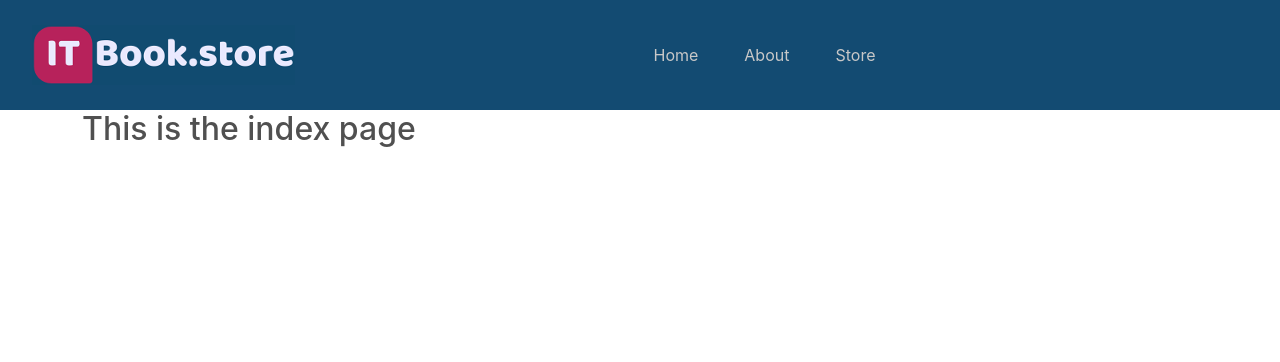
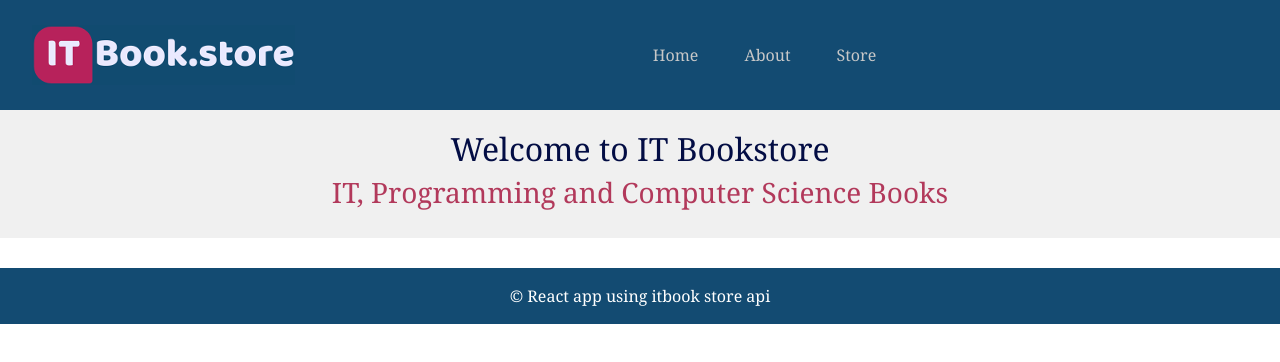
Before and after one commit to ernestizic/weather-app, a React (Create React App) app: page / in a window 1280 px wide. Shown: the top 362 px of the page. Built offline with nearby package versions, Linux system fonts and the light colour scheme.

Commit message:
update to bookDetail component

```diff
--- a/src/App.js
+++ b/src/App.js
@@ -4,6 +4,7 @@ import IndexPage from './components/pages/IndexPage';
 import AboutPage from './components/pages/AboutPage';
 import StorePage from './components/pages/StorePage';
 import BookDetailPage from "./components/pages/BookDetailPage";
+import Footer from "./components/ui/Footer";
 
 
 function App() {
@@ -18,6 +19,8 @@ function App() {
           <Route path="/store" component={StorePage} />
           <Route path="/books/:book_id" component={BookDetailPage}/>
         </Switch>
+
+        <Footer />
       </div>
     </BrowserRouter>
   );
--- a/src/components/books/BookDetail.js
+++ b/src/components/books/BookDetail.js
@@ -1,6 +1,7 @@
 import axios from 'axios';
 import React, {useState, useEffect} from 'react';
-import { useParams } from 'react-router-dom';
+import { useParams} from 'react-router-dom';
+
 
 
 const BookDetail = () => {
@@ -17,10 +18,59 @@ const BookDetail = () => {
     }, [book_id])
 
     const book = bookDetail ? (
-        <div className="container">
-            <h4 style={{ paddingTop: "20px", paddingBottom: "10px" }}>{bookDetail.title}</h4>
-            <p>{bookDetail.price}</p>
-        </div>
+        <React.Fragment>
+            <div className="container-fluid"id="welcome-div">
+                <h2 style={{color: '#030d44', paddingLeft: '40px'}}> {bookDetail.title} </h2>
+            </div>
+
+            <div className="container">
+                <div className="row">
+                    <div className="col-md-3" style={{background:"#f8f8f8"}}>
+                        <img src={bookDetail.image} alt="book-img" className="img-fluid" />
+                    </div>
+                    <div className="col-md-9">
+                        <table className="table table-striped">
+
+                            <tbody>
+                                <tr>
+                                    <td>eBook</td>
+                                    <td>{bookDetail.price}</td>
+                                </tr>
+                                <tr>
+                                    <td>Rating</td>
+                                    <td>{bookDetail.rating}</td>
+                                </tr>
+                                <tr>
+                                    <td>Author</td>
+                                    <td>{bookDetail.authors}</td>
+                                </tr>
+                                <tr>
+                                    <td>Publisher</td>
+                                    <td>{bookDetail.publisher}</td>
+                                </tr>
+                                <tr>
+                                    <td>Published</td>
+                                    <td>{bookDetail.year}</td>
+                                </tr>
+                                <tr>
+                                    <td>Pages</td>
+                                    <td>{bookDetail.pages}</td>
+                                </tr>
+                                <tr>
+                                    <td>Language</td>
+                                    <td>{bookDetail.language}</td>
+                                </tr>
+                            </tbody>
+
+                        </table>
+
+                        <h5>Description</h5>
+                        <p>{bookDetail.desc}</p>
+                    </div>
+                </div>
+            </div>
+        </React.Fragment>
+
     ) : (
         <div className="container"> Loading details... </div>
     )
--- a/src/components/books/BookItem.js
+++ b/src/components/books/BookItem.js
@@ -9,7 +9,7 @@ const BookItem = (props) => {
                 <div className="card-body">
                     <h5 className="card-title" title={props.book.title}>{props.book.title}</h5>
                     <p className="card-text"><b>Price:</b> {props.book.price}</p>
-                    <Link to={"/books/" + props.book.isbn13}>PURCHASE</Link>
+                    <Link to={`/books/${props.book.isbn13}`}>PURCHASE</Link>
                 </div>
             </div>
         </div>
--- a/src/components/pages/AboutPage.js
+++ b/src/components/pages/AboutPage.js
@@ -1,10 +1,25 @@
 import React from 'react';
+import { Link } from 'react-router-dom';
+
 
 const AboutPage = () => {
     return (
-        <div className="container">
-            <p>This is the about page</p>
-        </div>
+        <React.Fragment>
+            <div className="container-fluid" id="welcome-div">
+                <h2 style={{color: '#030d44', paddingLeft: '40px'}}> <Link className="links" to="/"> Home </Link> / About</h2>
+            </div>
+            <div className="container">
+                <div className="row">
+                    <div className="col-md-6">
+                        <p>Image here</p>
+                    </div>
+                    <div className="col-md-6">
+                        <p>Text here</p>
+                    </div>
+                </div>
+            </div>
+        </React.Fragment>
+
      );
 }
 
--- a/src/components/pages/IndexPage.js
+++ b/src/components/pages/IndexPage.js
@@ -3,8 +3,9 @@ import React from 'react';
 const IndexPage = () => {
 
     return (
-        <div className="container index-banner">
-            <h2>This is the index page</h2>
+        <div className="container-fluid" id="welcome-div">
+            <h2 style={{textAlign: 'center', color: '#030d44'}}>Welcome to IT Bookstore</h2>
+            <h3 style={{textAlign: 'center', color: '#b2395b'}}>IT, Programming and Computer Science Books</h3>
         </div>
      );
 }
--- a/src/components/pages/StorePage.js
+++ b/src/components/pages/StorePage.js
@@ -1,14 +1,21 @@
 import React from 'react';
 import BookContextProvider from '../../contexts/BookContext';
 import BookGrid from '../books/BookGrid';
+import { Link } from 'react-router-dom';
 
 const StorePage = () => {
     return (
-        <div>
-            <BookContextProvider>
-                <BookGrid />
-            </BookContextProvider>
-        </div>
+        <React.Fragment>
+            <div className="container-fluid" id="welcome-div">
+                <h2 style={{color: '#030d44', paddingLeft: '40px'}}><Link className="links" to="/"> Home </Link> / Store</h2>
+            </div>
+            <div className="container">
+                <h3 style={{paddingTop: "20px"}}>New Releases Books</h3>
+                <BookContextProvider>
+                    <BookGrid />
+                </BookContextProvider>
+            </div>
+        </React.Fragment>
      );
 }
 
--- /dev/null
+++ b/src/components/ui/Footer.js
@@ -0,0 +1,14 @@
+import React from 'react';
+
+const Footer = () => {
+    return (
+        <footer className="footer">
+            <div className="text-center p-3" style={{background: "rbga(0,0,0,0.2)"}}>
+                &#169; React app using itbook store api
+            </div>
+
+        </footer>
+     );
+}
+
+export default Footer;
--- a/src/index.css
+++ b/src/index.css
@@ -1,8 +1,6 @@
 body {
   margin: 0;
-  font-family: -apple-system, BlinkMacSystemFont, 'Segoe UI', 'Roboto', 'Oxygen',
-    'Ubuntu', 'Cantarell', 'Fira Sans', 'Droid Sans', 'Helvetica Neue',
-    sans-serif;
+  font-family: Cambria, Cochin, Georgia, Times, 'Times New Roman', serif;
   -webkit-font-smoothing: antialiased;
   -moz-osx-font-smoothing: grayscale;
   color: #505050;
@@ -40,7 +38,11 @@ code {
   -webkit-transition-duration: 0.5s;
   transition-duration: 0.4s;
 }
-
+/*
+.navbar:hover {
+  background: #fff;
+}
+*/
 .navbar-brand{
   color: #fff;
 }
@@ -59,3 +61,17 @@ code {
 .navbar-toggler {
   margin: none;
 }
+#welcome-div{
+  background: rgb(240, 240, 240);
+  padding: 20px;
+  margin-bottom: 30px;
+}
+.links{
+  text-decoration: none;
+}
+
+.footer {
+  background-color: #134b72;
+  color: white;
+  text-align: center;
+}
```
Also changed, not shown: src/img/spinner.gif (added).
